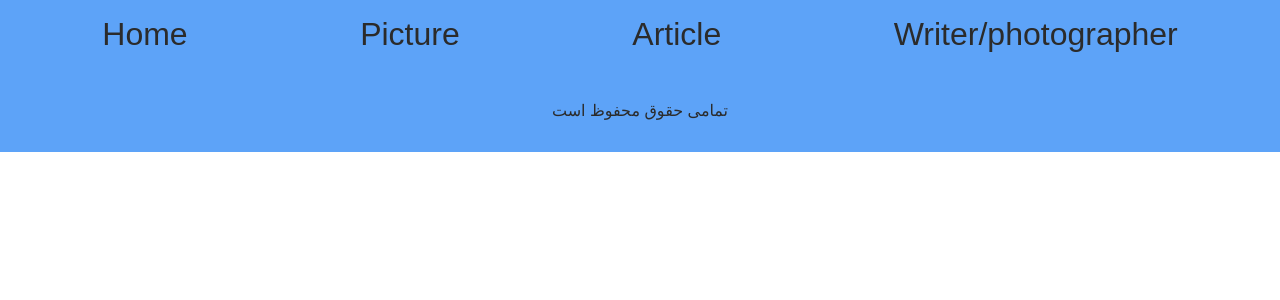
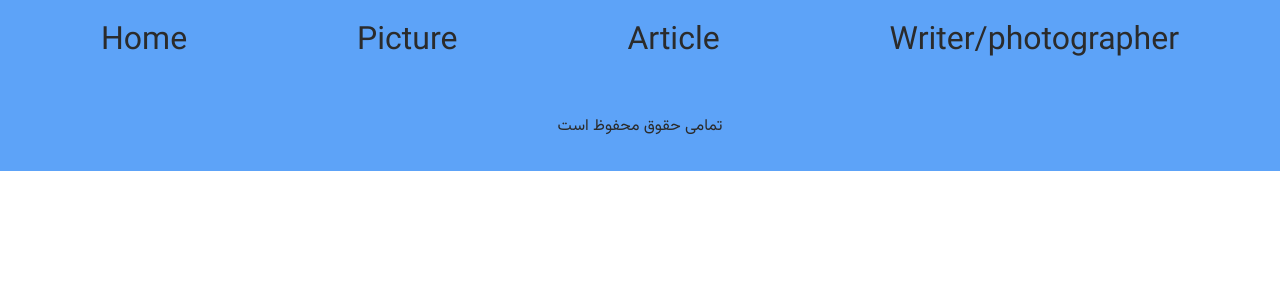
Before and after one commit to saeed-54996/MMM-Project, a Flask app: template my_flask_app/templates/base.html in a window 1280 px wide. Shown: the top 300 px of the page. Run offline with Flask 3, Linux system fonts and the light colour scheme; the template is opened without the code that fills it, so the values that code supplies are empty.

Commit message:
adding vazirmatn font and styles files for each page

```diff
--- a/my_flask_app/static/css/styles.css
+++ b/my_flask_app/static/css/styles.css
@@ -1,5 +1,31 @@
+@font-face {
+    font-family: 'Vazirmatn';
+    src: url('/fonts/Vazirmatn-Black.ttf') format('truetype');
+    font-weight: 800;
+    font-style: normal;
+}
+@font-face {
+    font-family: 'Vazirmatn';
+    src: url('/fonts/Vazirmatn-Bold.ttf') format('truetype');
+    font-weight: 600;
+    font-style: normal;
+}
+@font-face {
+    font-family: 'Vazirmatn';
+    src: url('/fonts/Vazirmatn-Regular.ttf') format('truetype');
+    font-weight: 400;
+    font-style: normal;
+}
+@font-face {
+    font-family: 'Vazirmatn';
+    src: url('/fonts/Vazirmatn-Light.ttf') format('truetype');
+    font-weight: 200;
+    font-style: normal;
+}
+
+
 body {
-    font-family: Arial, sans-serif;
+    font-family: Vazirmatn,Arial, sans-serif;
     margin: 0;
     padding: 0;
 }
```
Also changed, not shown: my_flask_app/static/css/fonts/Vazirmatn-Black.ttf (added), my_flask_app/static/css/fonts/Vazirmatn-Bold.ttf (added), my_flask_app/static/css/fonts/Vazirmatn-ExtraBold.ttf (added), my_flask_app/static/css/fonts/Vazirmatn-ExtraLight.ttf (added), my_flask_app/static/css/fonts/Vazirmatn-Light.ttf (added), my_flask_app/static/css/fonts/Vazirmatn-Medium.ttf (added), my_flask_app/static/css/fonts/Vazirmatn-Regular.ttf (added), my_flask_app/static/css/fonts/Vazirmatn-SemiBold.ttf (added), my_flask_app/static/css/fonts/Vazirmatn-Thin.ttf (added), my_flask_app/static/css/index-styles.css (added), my_flask_app/static/css/picture-styles.css (added).
